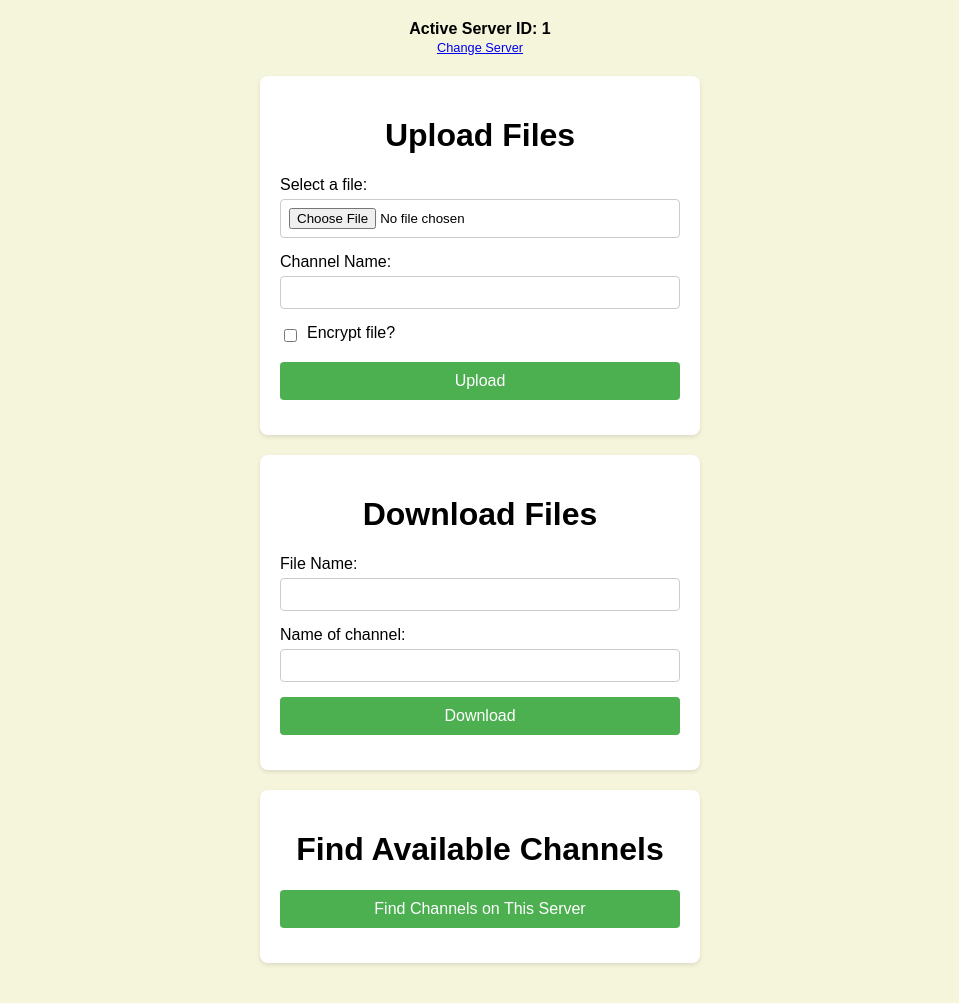
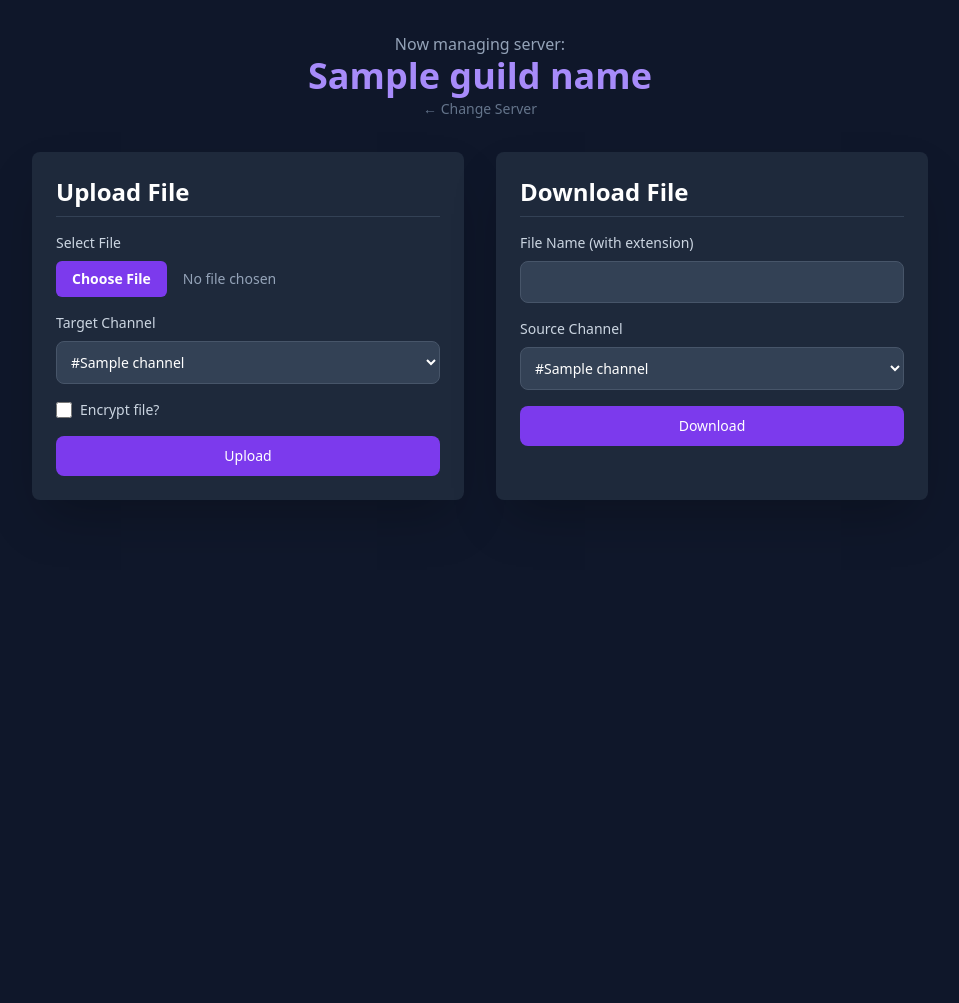
Before and after one commit to Lollimerd/discord-file-system, a Flask app: template templates/main.html in a window 1280 px wide. Shown: the whole page, without its empty margins (160-1119 px from the left). After the commit the page ends 500 px from the top, so only its background shows below. Run offline with Flask 3, Linux system fonts and the light colour scheme; the template is opened without the code that fills it: most values are stand-ins (such as "Sample title", 1, 10 or a date in 2020); parts of the project's set-up code (start-up, migrations or seed data) failed here and were passed over; some libraries are stand-ins or nearby versions.

Commit message:
revamped frontend

```diff
--- a/templates/main.html
+++ b/templates/main.html
@@ -1,76 +1,85 @@
 <!DOCTYPE html>
-<html>
+<html lang="en">
 <head>
-    <title>Discord Cloud Storage</title>
-    <style>
-        body { font-family: Arial, sans-serif; margin: 0; padding: 20px; background: beige; }
-        h1 { text-align: center; }
-        .container { max-width: 400px; margin: 0 auto; background-color: #fff; padding: 20px; border-radius: 8px; box-shadow: 0 2px 4px rgba(0,0,0,0.1); margin-bottom: 20px; }
-        .form-group { margin-bottom: 15px; }
-        .form-group label { display: block; margin-bottom: 5px; }
-        .form-group input[type="file"], .form-group input[type="text"] { border: 1px solid #ccc; padding: 8px; width: 100%; box-sizing: border-box; border-radius: 4px; }
-        .form-group input[type="submit"] { background-color: #4CAF50; border: none; color: white; padding: 10px 20px; text-align: center; font-size: 16px; cursor: pointer; width: 100%; border-radius: 4px; }
-        .checkbox-group { display: flex; align-items: center; }
-        .checkbox-group input { margin-right: 10px; }
-        .server-info { text-align: center; margin-bottom: 20px; font-weight: bold; }
-        .server-info a { font-size: 0.8em; font-weight: normal; }
-    </style>
+    <meta charset="UTF-8">
+    <title>Dashboard - {{ guild_name }}</title>
+    <script src="https://cdn.tailwindcss.com"></script>
 </head>
-<body>
-    <div class="server-info">
-        <span>Active Server ID: {{ server_id }}</span>
-        <br>
-        <a href="/">Change Server</a>
-    </div>
+<body class="bg-slate-900 text-white p-4 md:p-8">
+    <div class="max-w-4xl mx-auto">
+        <header id="header" class="text-center mb-8 opacity-0">
+            <p class="text-slate-400">Now managing server:</p>
+            <h1 class="text-4xl font-bold text-violet-400">{{ guild_name }}</h1>
+            <a href="/" class="text-sm text-slate-500 hover:text-violet-400 transition-colors">&larr; Change Server</a>
+        </header>
 
-    <div class="container">
-        <h1>Upload Files</h1>
+        <div class="grid md:grid-cols-2 gap-8">
+            <div id="upload-card" class="bg-slate-800 p-6 rounded-lg shadow-2xl opacity-0">
+                <h2 class="text-2xl font-bold mb-4 border-b border-slate-700 pb-2">Upload File</h2>
                 <form method="POST" action="/upload" enctype="multipart/form-data">
                     <input type="hidden" name="server_id" value="{{ server_id }}">
-            <div class="form-group">
-                <label for="file">Select a file:</label>
-                <input type="file" id="file" name="file" required>
+                    <div class="mb-4">
+                        <label class="block mb-2 text-sm font-medium text-slate-300">Select File</label>
+                        <input type="file" name="file" class="block w-full text-sm text-slate-400 file:mr-4 file:py-2 file:px-4 file:rounded-md file:border-0 file:text-sm file:font-semibold file:bg-violet-600 file:text-white hover:file:bg-violet-700" required>
                     </div>
-            <div class="form-group">
-                <label for="channel">Channel Name:</label>
-                <input type="text" id="channel" name="channel" required>
+                    <div class="mb-4">
+                        <label for="upload-channel" class="block mb-2 text-sm font-medium text-slate-300">Target Channel</label>
+                        <select id="upload-channel" name="channel" class="bg-slate-700 border border-slate-600 text-white text-sm rounded-lg focus:ring-violet-500 focus:border-violet-500 block w-full p-2.5">
+                            {% for channel in channels %}
+                                <option value="{{ channel.name }}">#{{ channel.name }}</option>
+                            {% else %}
+                                <option disabled>No channels found</option>
+                            {% endfor %}
+                        </select>
                     </div>
-            <div class="form-group checkbox-group">
-                <input type="checkbox" id="encrypt" name="encrypt" value="true">
-                <label for="encrypt">Encrypt file?</label>
+                    <div class="flex items-center mb-4">
+                        <input id="encrypt" name="encrypt" value="true" type="checkbox" class="w-4 h-4 text-violet-600 bg-slate-700 border-slate-600 rounded focus:ring-violet-600">
+                        <label for="encrypt" class="ml-2 text-sm font-medium text-slate-300">Encrypt file?</label>
                     </div>
-            <div class="form-group">
-                <input type="submit" value="Upload">
-            </div>
+                    <button type="submit" class="w-full text-white bg-violet-600 hover:bg-violet-700 focus:ring-4 focus:ring-violet-800 font-medium rounded-lg text-sm px-5 py-2.5 text-center transition-colors">Upload</button>
                 </form>
             </div>
 
-    <div class="container">
-        <h1>Download Files</h1>
+            <div id="download-card" class="bg-slate-800 p-6 rounded-lg shadow-2xl opacity-0">
+                <h2 class="text-2xl font-bold mb-4 border-b border-slate-700 pb-2">Download File</h2>
                 <form method="POST" action="/download">
                     <input type="hidden" name="server_id" value="{{ server_id }}">
-            <div class="form-group">
-                <label for="files">File Name:</label>
-                <input type="text" id="files" name="files" required>
+                    <div class="mb-4">
+                        <label for="files" class="block mb-2 text-sm font-medium text-slate-300">File Name (with extension)</label>
+                        <input type="text" name="files" class="bg-slate-700 border border-slate-600 text-white text-sm rounded-lg focus:ring-violet-500 focus:border-violet-500 block w-full p-2.5" required>
                     </div>
-            <div class="form-group">
-                <label for="channels">Name of channel:</label>
-                <input type="text" id="channels" name="channels" required>
+                    <div class="mb-4">
+                        <label for="download-channel" class="block mb-2 text-sm font-medium text-slate-300">Source Channel</label>
+                        <select id="download-channel" name="channels" class="bg-slate-700 border border-slate-600 text-white text-sm rounded-lg focus:ring-violet-500 focus:border-violet-500 block w-full p-2.5">
+                            {% for channel in channels %}
+                                <option value="{{ channel.name }}">#{{ channel.name }}</option>
+                            {% else %}
+                                <option disabled>No channels found</option>
+                            {% endfor %}
+                        </select>
                     </div>
-            <div class="form-group">
-                <input type="submit" value="Download">
-            </div>
+                    <button type="submit" class="w-full text-white bg-violet-600 hover:bg-violet-700 focus:ring-4 focus:ring-violet-800 font-medium rounded-lg text-sm px-5 py-2.5 text-center transition-colors">Download</button>
                 </form>
             </div>
+        </div>
+    </div>
 
-    <div class="container">
-        <h1>Find Available Channels</h1>
-        <form method="POST" action="/get_channels">
-            <input type="hidden" name="server_id" value="{{ server_id }}">
-            <div class="form-group">
-                <input type="submit" value="Find Channels on This Server">
-            </div>
-        </form>
-    </div>
+    <script src="https://cdnjs.cloudflare.com/ajax/libs/animejs/3.2.1/anime.min.js"></script>
+    <script>
+        anime.timeline({ easing: 'easeOutQuad' })
+            .add({
+                targets: '#header',
+                opacity: [0, 1],
+                translateY: [-20, 0],
+                duration: 600
+            })
+            .add({
+                targets: ['#upload-card', '#download-card'],
+                opacity: [0, 1],
+                translateY: [20, 0],
+                duration: 800,
+                delay: anime.stagger(100)
+            }, '-=300');
+    </script>
 </body>
 </html>
```
Also changed, not shown: templates/channels.html (deleted, +0 -44 lines), templates/index.html (+23 -21 lines), templates/uploaded.html (+20 -5 lines). Lines whose indentation alone changed are shown as unchanged.
